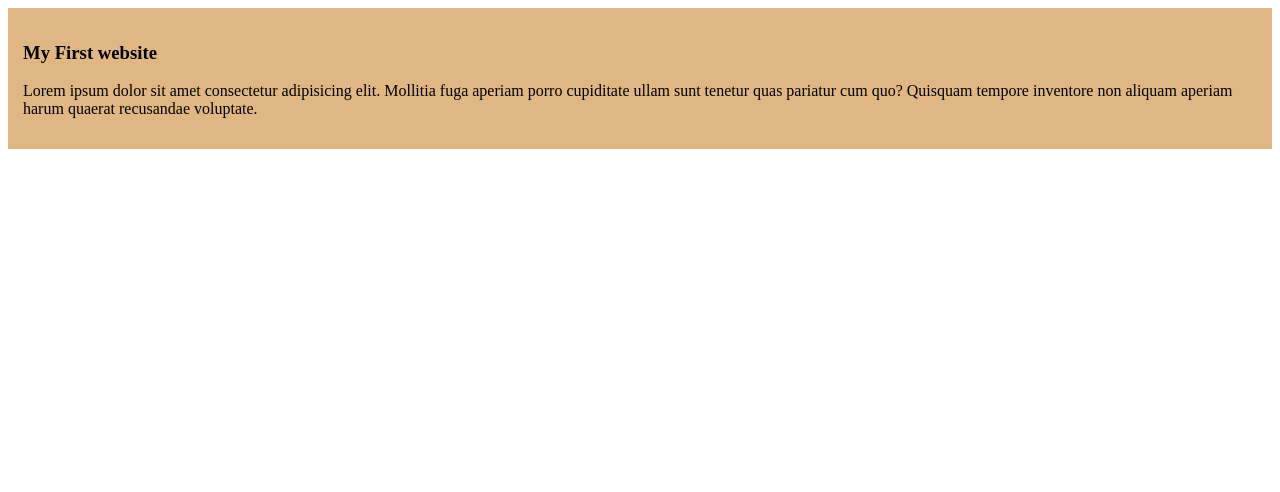
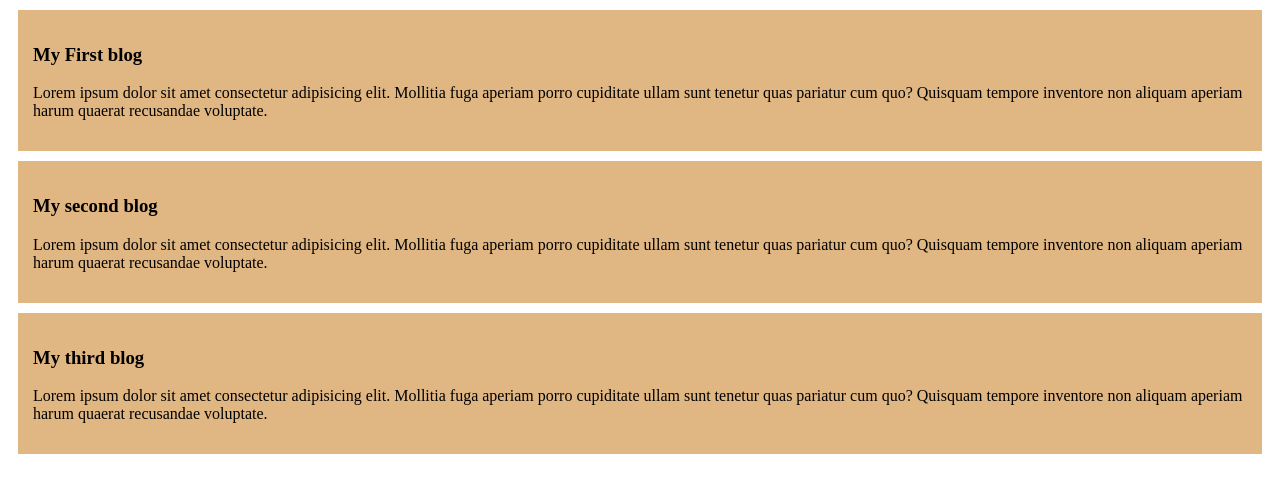
Before and after one commit to Ruhul-15-1555/my-very-first-github-repo, a plain HTML site: page index.html in a window 1280 px wide. Drawn offline with Linux system fonts and the light colour scheme.

Commit message:
added the second and third blog

```diff
--- a/index.html
+++ b/index.html
@@ -10,7 +10,19 @@
 
 <body>
     <div>
-        <h3>My First website</h3>
+        <h3>My First blog</h3>
+        <p>Lorem ipsum dolor sit amet consectetur adipisicing elit. Mollitia fuga aperiam porro cupiditate ullam sunt
+            tenetur quas pariatur cum quo? Quisquam tempore inventore non aliquam aperiam harum quaerat recusandae
+            voluptate.</p>
+    </div>
+    <div>
+        <h3>My second blog</h3>
+        <p>Lorem ipsum dolor sit amet consectetur adipisicing elit. Mollitia fuga aperiam porro cupiditate ullam sunt
+            tenetur quas pariatur cum quo? Quisquam tempore inventore non aliquam aperiam harum quaerat recusandae
+            voluptate.</p>
+    </div>
+    <div>
+        <h3>My third blog</h3>
         <p>Lorem ipsum dolor sit amet consectetur adipisicing elit. Mollitia fuga aperiam porro cupiditate ullam sunt
             tenetur quas pariatur cum quo? Quisquam tempore inventore non aliquam aperiam harum quaerat recusandae
             voluptate.</p>
--- a/styles/blog.css
+++ b/styles/blog.css
@@ -1,4 +1,5 @@
 div {
     background-color: rgb(224, 182, 131);
     padding: 15px;
+    margin: 10px;
 }
```
